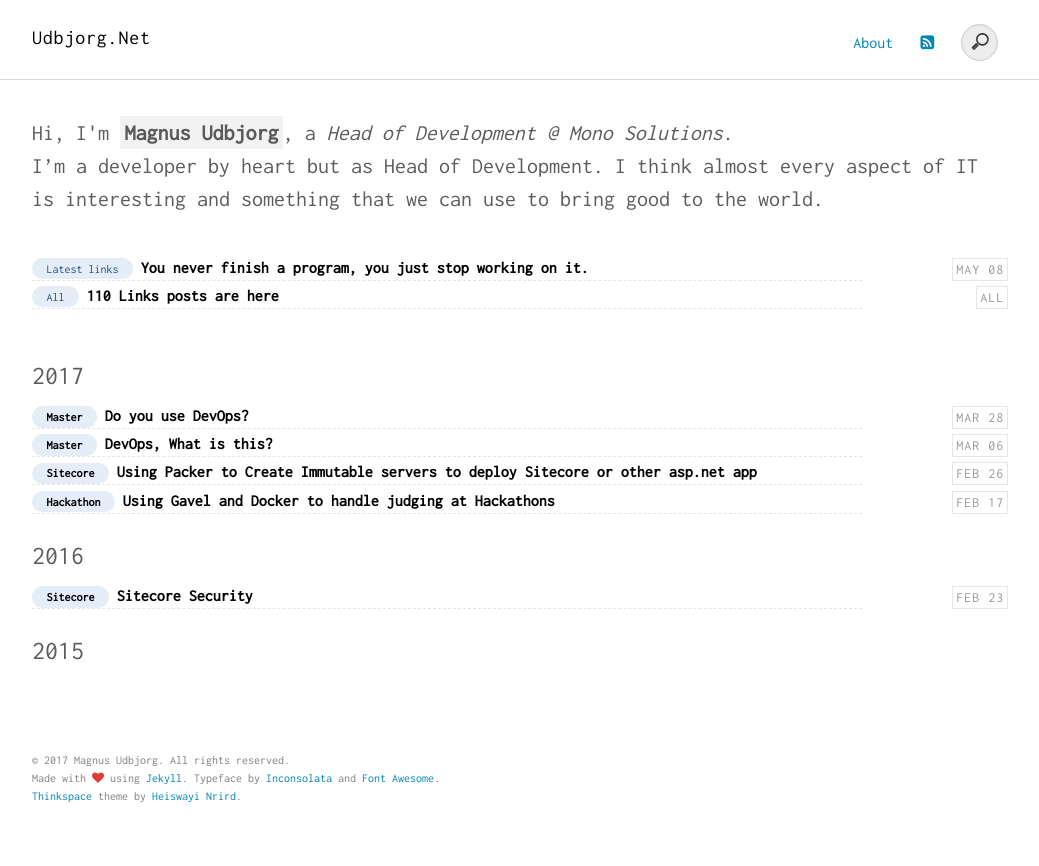
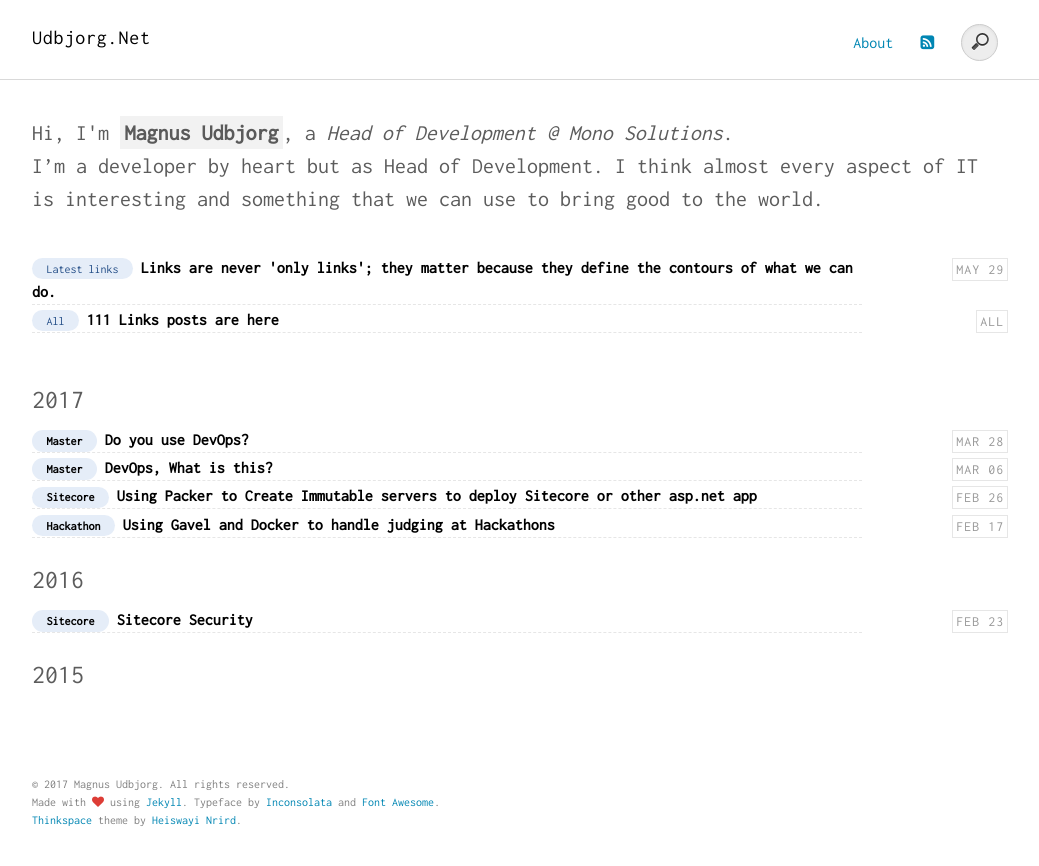
Before and after one commit to magudb/magudb.github.io, a Jekyll site: the page built from index.html, in a window 1280 px wide. Shown: the top 866 px of the page, without its empty margins (120-1159 px from the left). Built offline with Jekyll 4.4.1, drawn with Linux system fonts in a browser that asks for light colours; some of the changed lines change nothing that is shown.

Commit message:
New post: Links are never 'only links'; they matter because they define the contours of what we can do

```diff
--- a/_drafts/2017-05-15-empty.md
+++ b/_posts/2017-05-29-Links are never only links they matter because they define the contours of what we can do.md
@@ -1,6 +1,6 @@
 ---
 layout: post
-title: ""
+title: "Links are never 'only links'; they matter because they define the contours of what we can do."
 description: ""
 comments: true
 category: "Links"
@@ -29,6 +29,7 @@ keywords: "Links, extravaganza, Tech, IT, Microservices, NodeJs, C#, Javascript,
 * [Leadership. By The Numbers.](https://www.youtube.com/watch?v=3DogCty65L8&index=12&list=PLBzScQzZ83I_XNVXLzKPO00OiuWggaY1_){:target="_blank"}
 * [We Dress Code. - Zalando.de](https://www.zalando.de/wedresscode/){:target="_blank"}
 * [Package Minio S3 As An Appliance With Linuxkit](http://blog.alexellis.io/minio-linuxkit/){:target="_blank"}
+* [Ultrafast Single Tcp Packet Audio/visual Experience](https://github.com/diracdeltas/FastestWebsiteEver){:target="_blank"}
 
 ## Ideas, Thoughts, comments <a name="ideas"></a> ##
 * [Collaborating As A Team – Rhd Blog](https://developers.redhat.com/blog/2017/05/10/collaborating-as-a-team/){:target="_blank"}
@@ -36,10 +37,15 @@ keywords: "Links, extravaganza, Tech, IT, Microservices, NodeJs, C#, Javascript,
 * [How To Set The Technical Direction For Your Team - James Hood](http://jlhood.com/how-to-set-team-technical-direction/){:target="_blank"}
 * [Why Netflix Doesn't Tolerate Brilliant Jerks - Inc.com](https://www.inc.com/jim-schleckser/why-netflix-doesn-t-tolerate-brilliant-jerks.html){:target="_blank"}
 * [The Engineer/manager Pendulum – Charity.wtf](https://charity.wtf/2017/05/11/the-engineer-manager-pendulum/){:target="_blank"}
+* [The Secret To Turning Ideas Into Working Features - Viget](https://www.viget.com/articles/the-secret-to-turning-ideas-into-working-features){:target="_blank"}
+* [How Our Userhelp Team Became More Digitally Focused - Info | The Guardian](https://www.theguardian.com/info/developer-blog/2017/may/15/how-our-userhelp-team-became-more-digitally-focused){:target="_blank"}
+* [Bringing Analytical Thinking To Product Decisions With Client Teams - Viget](https://www.viget.com/articles/bringing-analytical-thinking-to-product-decisions-with-client-teams){:target="_blank"}
+* [Incident Communication Best Practices - Statuspage.io Blog](http://blog.statuspage.io/incident-communication-best-practices){:target="_blank"}
 
 ## Agile, Organizations and process<a name="agile"></a> ##
 * [Abstractivate: Code And Coders: Components Of The Sociotechnical System](http://blog.jessitron.com/2017/05/code-and-coders-components-of.html){:target="_blank"}
 * [11 Ways To Get Feedback From Your Most Introverted Employee](https://m.signalvnoise.com/11-ways-to-get-feedback-from-your-most-introverted-employee-7a6317121b47){:target="_blank"}
+* [Premortems: The Art Of Negative Visualization](https://medium.com/production-ready/premortems-the-art-of-negative-visualization-583081559ea1?__s=6izvcszagfpuqzzmdi2h){:target="_blank"}
 
 ## Architecture & Software development practices <a name="development"></a> ##
 * [Martin Fowler Videos](https://martinfowler.com/videos.html#many-meanings-event){:target="_blank"}
@@ -54,6 +60,12 @@ keywords: "Links, extravaganza, Tech, IT, Microservices, NodeJs, C#, Javascript,
 * [Top Domain Model: I’ve Been Pivoting All Night Long - Szymon Kulec `Scooletz`](https://blog.scooletz.com/2017/05/08/top-domain-model-ive-been-pivoting-all-night-long/?__s=amwwwz5judsp1dsfgko7){:target="_blank"}
 * [Designing A Microservice System - Api Design And Strategy](http://www.apiacademy.co/designing-a-system-of-microservices/){:target="_blank"}
 * [Visualizing Microservices - Api Design And Strategy](http://www.apiacademy.co/visualizing-microservice-architecture/){:target="_blank"}
+* [Revisiting Solid Principles - Dotnetcurry](http://www.dotnetcurry.com/software-gardening/1365/solid-principles){:target="_blank"}
+* [Al: A New Declarative Language For Detecting Bugs With Infer - Engineering Blog | Facebook Code](https://code.facebook.com/posts/277643589367408/al-a-new-declarative-language-for-detecting-bugs-with-infer/){:target="_blank"}
+* [The Economics Of Microservices: Phil Calçado Recommends Avoiding ‘Microliths’ At Craftconf](https://www.infoq.com/news/2017/05/economics-microservices){:target="_blank"}
+* [Building A Backend For Frontend (Bff) For Your Microservices - Nordic Apis |](http://nordicapis.com/building-a-backend-for-frontend-shim-for-your-microservices/){:target="_blank"}
+* [Serverless And Graphql: A Perfect Match For The New Cloud Paradigm](https://thenewstack.io/serverless-graphql-perfect-match-new-cloud-paradigm/){:target="_blank"}
+* [Rest 2.0 Is Here And Its Name Is Graphql](https://www.sitepoint.com/rest-2-0-graphql/){:target="_blank"}
 
 ## Programming <a name="net"></a> ##
 * [Abusing C# - Jon Skeet - Youtube](https://www.youtube.com/watch?v=JIlO_EebEQI){:target="_blank"}
@@ -62,15 +74,21 @@ keywords: "Links, extravaganza, Tech, IT, Microservices, NodeJs, C#, Javascript,
 * [Airbnb/hypernova: A Service For Server-side Rendering Your Javascript Views](https://github.com/airbnb/hypernova){:target="_blank"}
 
 ## Frontend matters <a name="web"></a> ##
+* [The Difference Between Urls And Uris](https://danielmiessler.com/study/url-uri/){:target="_blank"}
 
 ## Tools and things from Github <a name="tools"></a> ##
 * [Lumogon - Inspect, Report, And Analyze Container Applications.](https://lumogon.com/){:target="_blank"}
+* [Dissecting Tls Using Wireshark - Tls 101](http://blog.catchpoint.com/2017/05/12/dissecting-tls-using-wireshark/){:target="_blank"}
 * [Caiyeon/goldfish: A Hashicorp Vault Ui Panel Written With Vuejs And Vault Native Go Api](https://github.com/Caiyeon/goldfish){:target="_blank"}
+* [Technical Cheat Sheets For Developers – Rhd Blog](https://developers.redhat.com/blog/2017/05/23/technical-cheat-sheets-for-developers/){:target="_blank"}
 
 ## DevOps<a name="devops"></a> ##
 * [Getting Into Devops: Part 2 - Thoughtworks](https://www.thoughtworks.com/insights/blog/getting-devops-part-2){:target="_blank"}
+* [Jupiter: A High-performance Job-matching Service](https://code.facebook.com/posts/222017798302928/jupiter-a-high-performance-job-matching-service/){:target="_blank"}
+* [Preparing For Your Organization’s Devops Journey - Programmatic Ponderings](https://programmaticponderings.com/2017/05/10/preparing-for-your-organizations-devops-journey/){:target="_blank"}
 
 ## Cloud <a name="cloud"></a>##
+* [An Essential Guide To The Serverless Ecosystem - Techbeacon](https://techbeacon.com/essential-guide-serverless-ecosystem){:target="_blank"}
 
 ## Security<a name="security"></a> ##
 * [Open Sourcing Athenz: Fine-grained, Role-based... - Yahoo Engineering](https://yahooeng.tumblr.com/post/160481899076/open-sourcing-athenz-fine-grained-role-based){:target="_blank"}
@@ -84,12 +102,19 @@ keywords: "Links, extravaganza, Tech, IT, Microservices, NodeJs, C#, Javascript,
 * [Docker Secrets In Action: Github Integration](http://blog.alexellis.io/swarm-secrets-in-action/){:target="_blank"}
 * [Create Lean Node.js Image With Docker Multi-stage Build](https://hackernoon.com/create-lean-node-js-image-with-docker-multi-stage-build-252e927cbf3e){:target="_blank"}
 * [Oscon 2017: Build Your Own Container-based System With The Moby Proje…](https://www.slideshare.net/chanezon/oscon-2017-build-your-own-containerbased-system-with-the-moby-project){:target="_blank"}
+* [Entrypoint Vs Cmd: Back To Basics](http://www.johnzaccone.io/entrypoint-vs-cmd-back-to-basics/){:target="_blank"}
+* Containerizing open-vm-tools - [Part 1](https://developers.redhat.com/blog/2017/03/23/containerizing-open-vm-tools-part-1-the-dockerfile-and-constructing-a-systemd-unit-file/){:target="_blank"} & [Part 2](https://developers.redhat.com/blog/2017/05/24/containerizing-open-vm-tools-part-2-atomic-cli-and-converting-to-a-systems-container/){:target="_blank"}
 
 ## Monitoring and Performance <a name="monitoring"></a> ##
 * [10 Monitoring Talks That Every Developer Should Watch - Techbeacon](https://techbeacon.com/10-monitoring-talks-every-developer-should-watch){:target="_blank"}
 * [Cpu Utilization Is Wrong](http://www.brendangregg.com/blog/2017-05-09/cpu-utilization-is-wrong.html){:target="_blank"}
+* [Managing Resources For Large-scale Testing - Engineering Blog | Facebook Code](https://code.facebook.com/posts/1708075792818517/managing-resources-for-large-scale-testing/){:target="_blank"}
+* [Don’t Read Your Logs](https://medium.com/@chimeracoder/dont-read-your-logs-13586c790202?__s=6izvcszagfpuqzzmdi2h){:target="_blank"}
+* [Shiny](https://shiny.rstudio.com/?__s=6izvcszagfpuqzzmdi2h){:target="_blank"}
+* [Open Sourcing Daytona: A Framework For Automated And Application-agnostic Performance Analysis](https://yahooeng.tumblr.com/post/160987779296/open-sourcing-daytona-a-framework-for-automated){:target="_blank"}
 
 ## All things fancy <a name="buzz"></a> ##
 * [Off-the-shelf Hacker: Putting The Mqtt Broker To Work On The Chip Platform - The New Stack](https://thenewstack.io/off-shelf-hacker-putting-mqtt-broker-work-chip-platform/){:target="_blank"}
+* [Parlai: A New Software Platform For Dialog Research - Engineering Blog | Facebook Code](https://code.facebook.com/posts/266433647155520/parlai-a-new-software-platform-for-dialog-research/){:target="_blank"}
 
 ## Made me Laugh, Cry or just news. <a name="news"></a> ##
```
